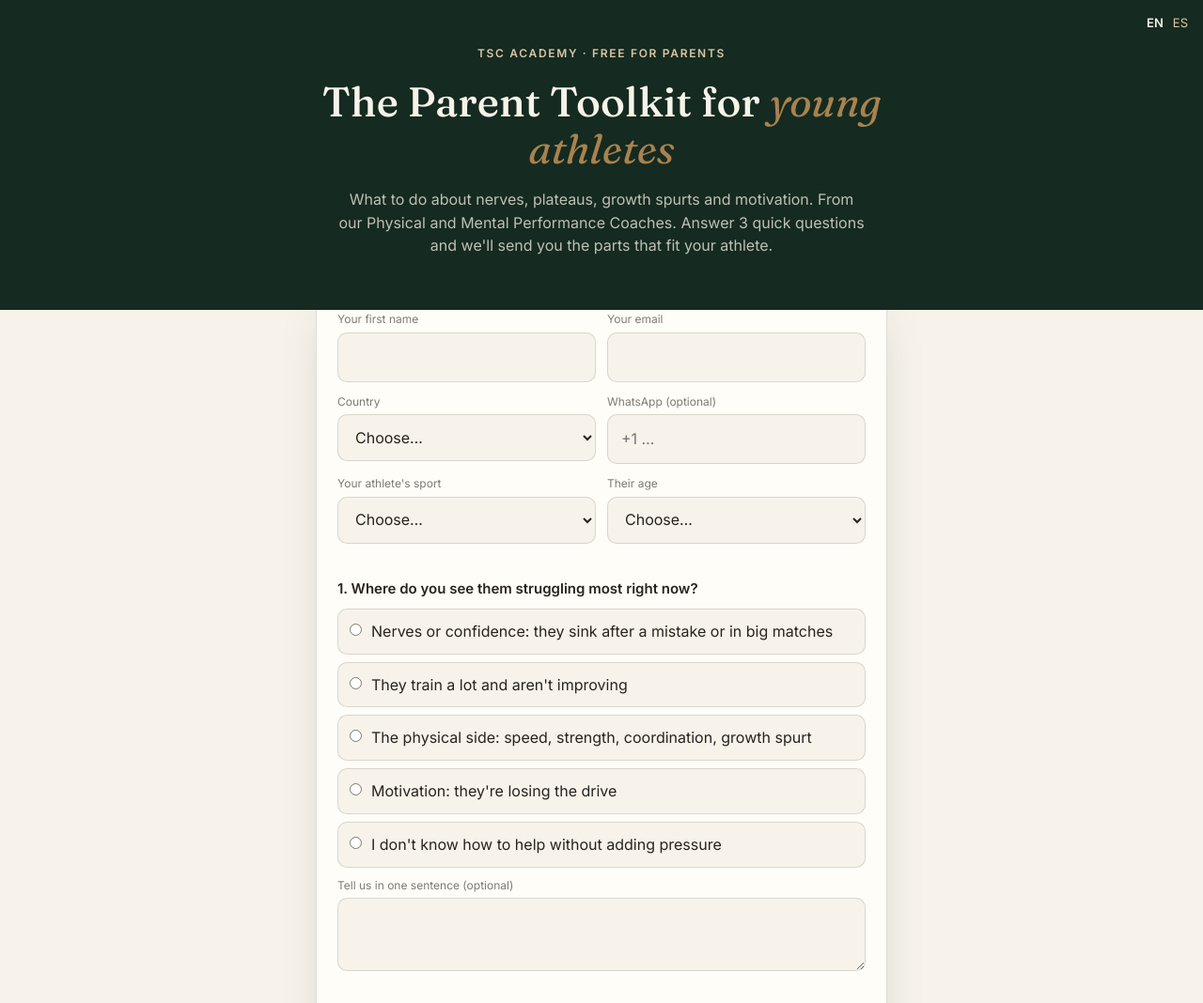
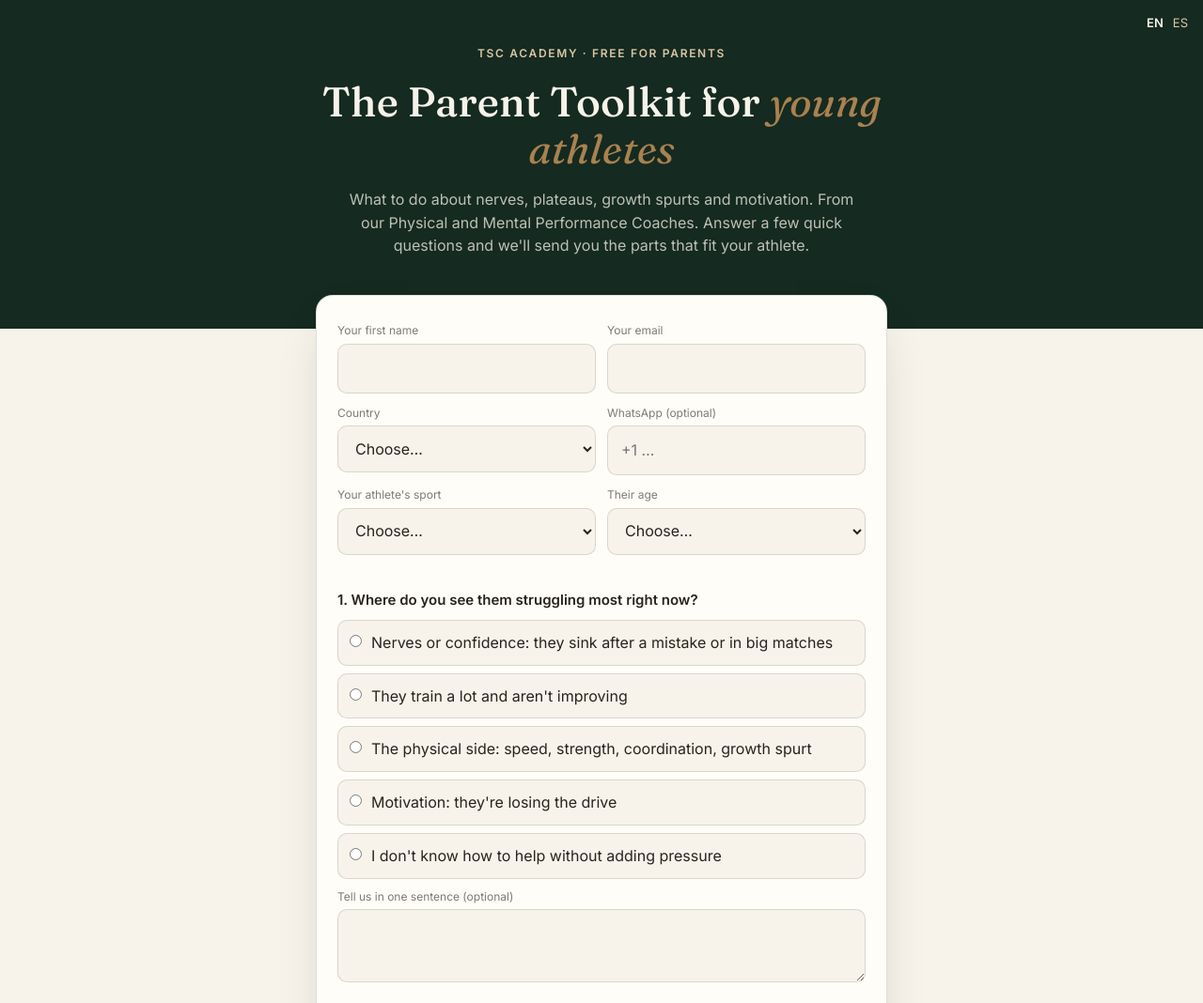
Before and after one commit to tscacademy/tsc-website, a plain HTML site: page toolkit.html in a window 1280 px wide. Shown: the top 1068 px of the page at 94% size. Drawn offline with Linux system fonts and the light colour scheme.

Commit message:
Toolkit: stop header covering the top of the form, more spacing
Co-Authored-By: Claude Opus 5.5 <noreply@anthropic.com>
Claude-Session: https://claude.ai/code/session_01T2k9R597U4w3i7FFuzcKfd

```diff
--- a/toolkit.html
+++ b/toolkit.html
@@ -18,7 +18,7 @@
   *{box-sizing:border-box;margin:0;padding:0}
   body{background:var(--cream);color:var(--ink);font-family:'Inter',sans-serif;line-height:1.55;-webkit-font-smoothing:antialiased}
   h1,h2,.serif{font-family:'Fraunces',serif;font-weight:500}
-  .top{background:var(--green-deep);color:var(--cream);padding:48px 16px 56px;text-align:center}
+  .top{background:var(--green-deep);color:var(--cream);padding:48px 16px 76px;text-align:center}
   .top .eyebrow{font-size:12px;letter-spacing:.14em;text-transform:uppercase;color:var(--brass-soft);font-weight:600;margin-bottom:16px}
   .top h1{font-size:clamp(28px,5vw,44px);line-height:1.15;max-width:720px;margin:0 auto 16px}
   .top h1 em{color:var(--brass);font-style:italic}
@@ -26,9 +26,9 @@
   .lang{position:absolute;top:14px;right:16px;font-size:13px}
   .lang a{color:var(--brass-soft);text-decoration:none;margin-left:10px}
   .lang a.on{color:var(--cream);font-weight:600}
-  .wrap{max-width:640px;margin:-28px auto 48px;padding:0 16px}
+  .wrap{max-width:640px;margin:-36px auto 48px;padding:0 16px;position:relative;z-index:1}
   form{background:var(--white);border:1px solid var(--line);border-radius:18px;padding:28px 22px;box-shadow:0 20px 50px -20px rgba(21,42,32,.25)}
-  fieldset{border:0;margin-bottom:24px}
+  fieldset{border:0;margin-bottom:24px;min-width:0}
   legend,label.q{display:block;font-weight:600;font-size:15px;margin-bottom:10px}
   .row{display:grid;grid-template-columns:1fr 1fr;gap:12px}
   @media(max-width:520px){.row{grid-template-columns:1fr}}
@@ -53,7 +53,7 @@
   <div class="lang"><a href="?lang=en" data-l="en">EN</a><a href="?lang=es" data-l="es">ES</a></div>
   <div class="eyebrow">TSC Academy · <span data-t="eyebrow">Free for parents</span></div>
   <h1 data-t="h1">The Parent Toolkit for <em>young athletes</em></h1>
-  <p data-t="sub">What to do about nerves, plateaus, growth spurts and motivation. From our Physical and Mental Performance Coaches. Answer 3 quick questions and we'll send you the parts that fit your athlete.</p>
+  <p data-t="sub">What to do about nerves, plateaus, growth spurts and motivation. From our Physical and Mental Performance Coaches. Answer a few quick questions and we'll send you the parts that fit your athlete.</p>
 </header>
 
 <main class="wrap">
@@ -131,7 +131,7 @@
 const T={es:{
   eyebrow:"Gratis para padres",
   h1:"El Toolkit para padres de <em>jóvenes deportistas</em>",
-  sub:"Qué hacer con los nervios, los estancamientos, el estirón y la motivación. De nuestros coaches de rendimiento físico y mental. Responde 3 preguntas rápidas y te mandamos la parte que le sirve a tu hijo/a.",
+  sub:"Qué hacer con los nervios, los estancamientos, el estirón y la motivación. De nuestros coaches de rendimiento físico y mental. Responde unas preguntas rápidas y te mandamos la parte que le sirve a tu hijo/a.",
   name:"Tu nombre",email:"Tu email",country:"País",pick:"Elige…",other:"Otro",whatsapp:"WhatsApp (opcional)",
   sport:"Deporte de tu hijo/a",tennis:"Tenis",soccer:"Fútbol",age:"Su edad",
   q1:"1. ¿Dónde ves que más le cuesta ahora mismo?",
```
